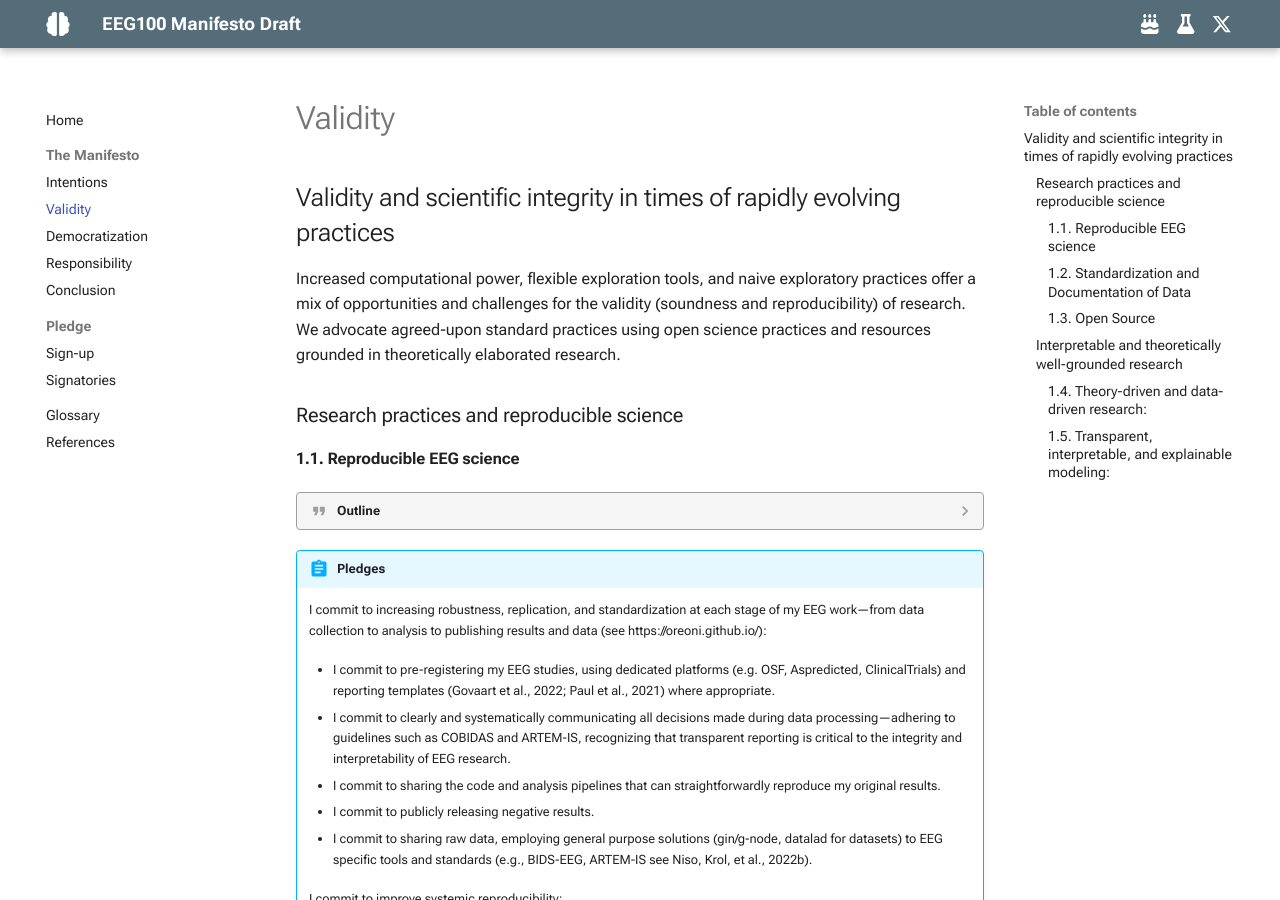
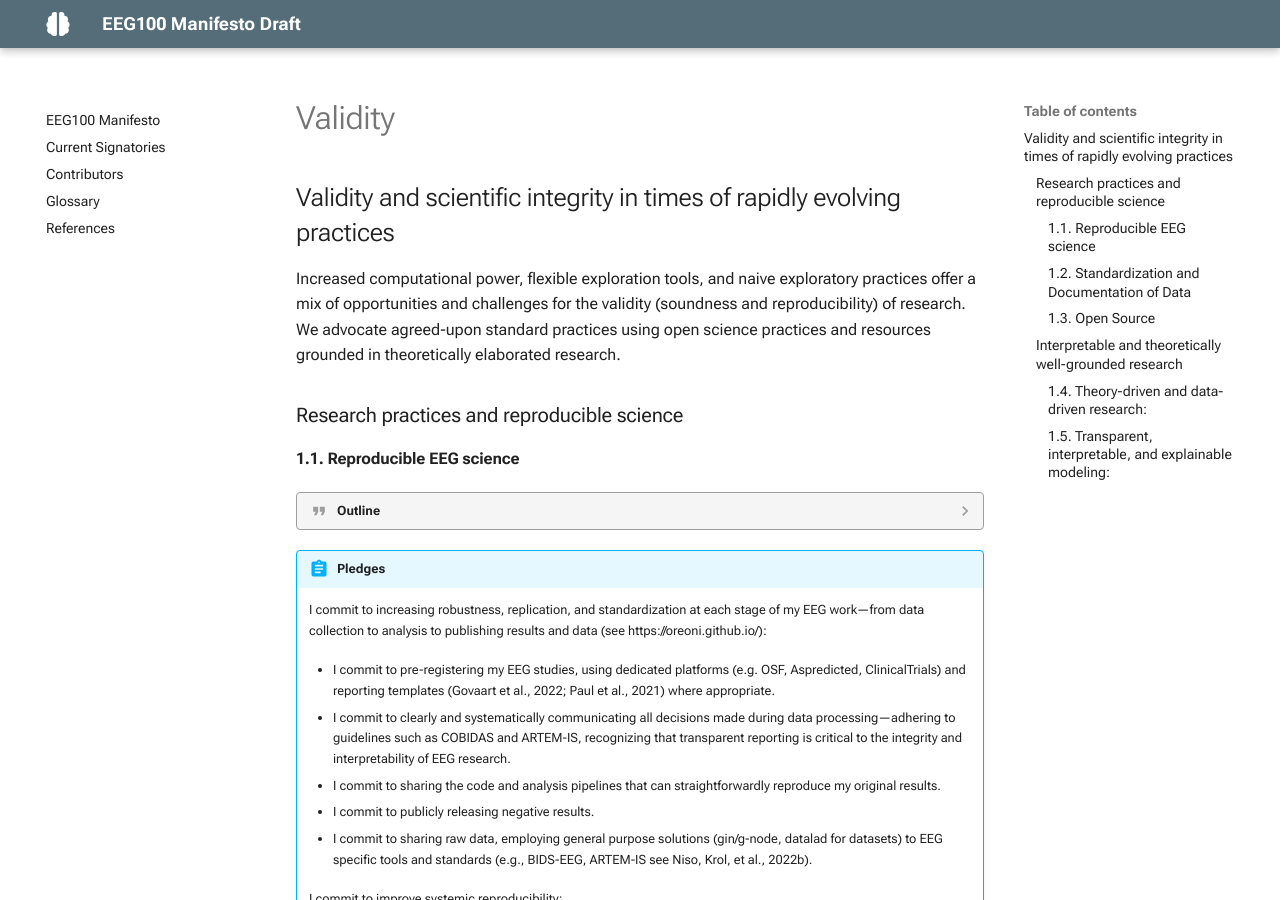
Before and after one commit to ubdbra001/EEG100Manifesto, an MkDocs documentation site: the page built from docs/validity.md, in a window 1280 px wide and 900 px high. Built offline with MkDocs 1.6.1 and Material for MkDocs 9.7.7, drawn with Linux system fonts in a browser that asks for light colours.

Commit message:
update mkdocs.yml

```diff
--- a/mkdocs.yml
+++ b/mkdocs.yml
@@ -1,17 +1,16 @@
 site_name: EEG100 Manifesto Draft
 nav:
-  - Home: index.md
-  - The Manifesto:
-    - intentions.md
-    - Validity: validity.md
-    - Democratization: democratization.md
-    - Responsibility: responsibility.md
-    - conclusion.md
-  - Pledge:
-    - Sign-up: signup.md
-    - Signatories: signatories.md
+  - index.md
+  - signatories.md
+  - contributors.md
   - glossary.md
   - references.md
+not_in_nav: |
+  intentions.md
+  validity.md
+  democratization.md
+  responsibility.md
+  conclusion.md
 theme:
   name: material
   icon:
@@ -29,19 +28,10 @@ markdown_extensions:
   - admonition
   - pymdownx.details
   - pymdownx.superfences
+  - pymdownx.snippets
   - attr_list
   - def_list
-extra:
-  social:
-    - icon: fontawesome/solid/cake-candles
-      link: https://eeg100.org
-      name: EEG 100
-    - icon: fontawesome/solid/flask
-      link: https://eegmanylabs.dev
-      name: EEG Many Labs website
-    - icon: fontawesome/brands/x-twitter
-      link: https://twitter.com/eegmanylabs
-      name: EEG Many Labs X
+
 
 extra_css:
   - stylesheets/extra.css
```
